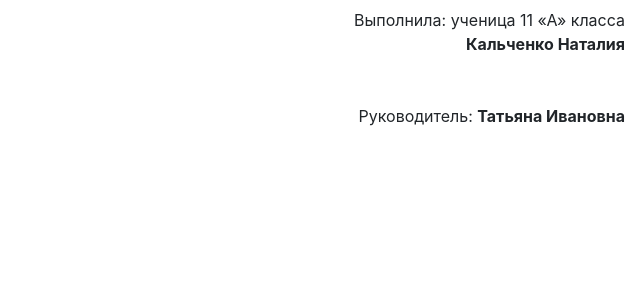
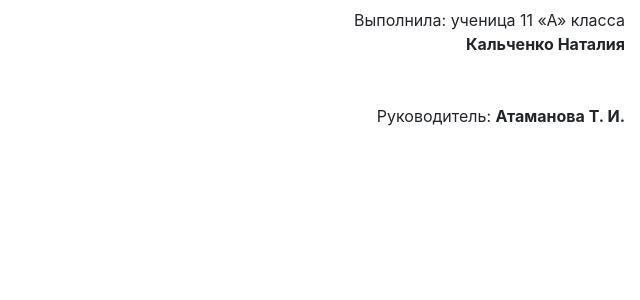
Before and after one commit to ser2ver/NataliProject, a PHP site: page / in a window 1280 px wide. Shown: the part 379-679 px from the top of the page, without its empty margins (640-1280 px from the left). Run offline with PHP 8.4, Linux system fonts and the light colour scheme.

Commit message:
Уточнения

```diff
--- a/index.php
+++ b/index.php
@@ -17,7 +17,7 @@ echo showHeader($path, 'Проект', 'home');
             Выполнила: ученица 11 «А» класса<br/>
             <b>Кальченко Наталия</b>
         </p>
-        <p class="text-right">Руководитель: <b>Татьяна Ивановна</b></p>
+        <p class="text-right">Руководитель: <b>Атаманова Т. И.</b></p>
     </div>
 </div>
 <?= showFooter($path) ?>
```
